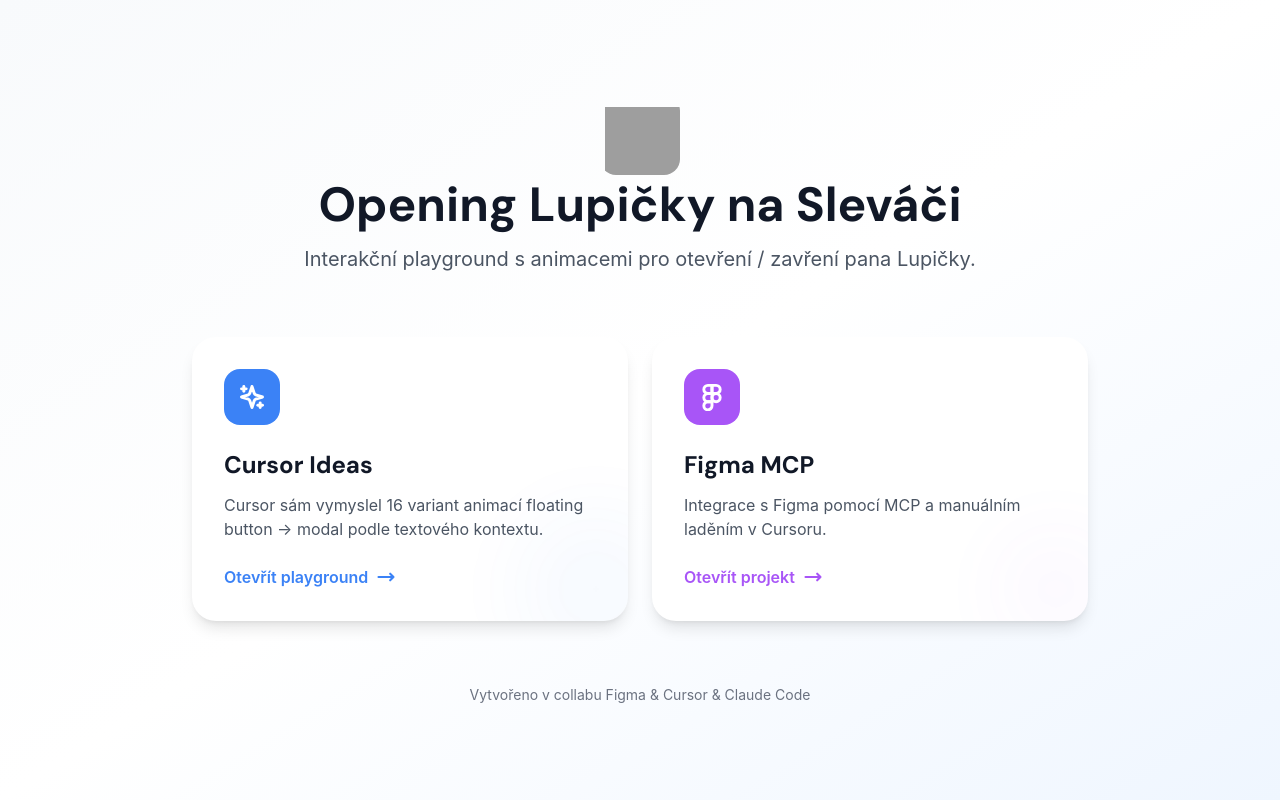
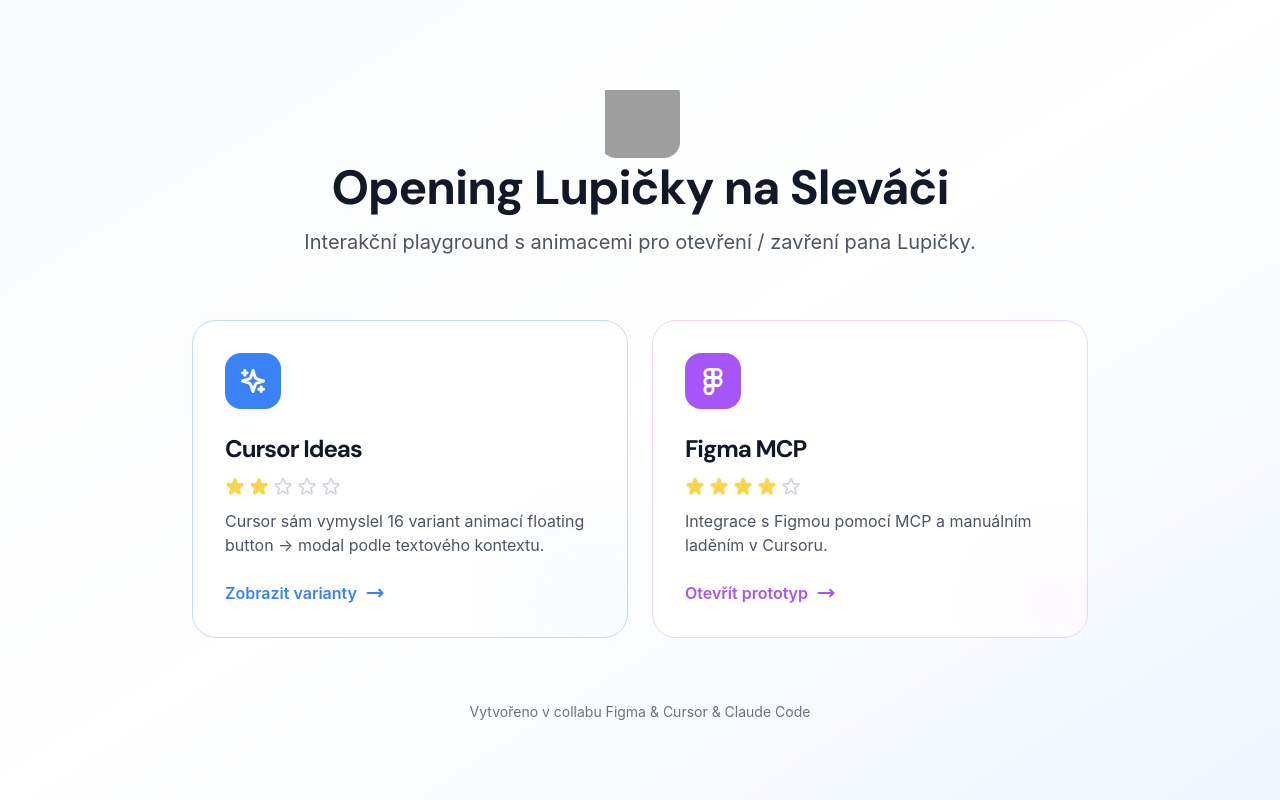
Before and after one commit to maroskadlec/slevac-ai, a React (Vite) app: page / in a window 1280 px wide. Built offline with nearby package versions, Linux system fonts and the light colour scheme.

Commit message:
Změny v HomePage: border místo shadow na Figma MCP kartě a aktualizace textů CTA

```diff
--- a/src/index.css
+++ b/src/index.css
@@ -1,6 +1,12 @@
 @tailwind base;
 @tailwind components;
 @tailwind utilities;
+
+@layer utilities {
+  .font-heading {
+    letter-spacing: -1px;
+  }
+}
 
 body {
   margin: 0;
--- a/src/pages/CursorIdeas.tsx
+++ b/src/pages/CursorIdeas.tsx
@@ -282,7 +282,7 @@
       {/* Back button - vlevo nahoře nad selectorem */}
       <motion.button
         onClick={() => navigate('/')}
-        className="absolute top-6 left-6 z-[60] flex items-center gap-2 px-4 py-2 bg-white rounded-xl shadow-lg hover:shadow-xl transition-all text-gray-700 hover:text-gray-900 border border-gray-100"
+        className="absolute top-6 left-6 z-[60] flex items-center gap-2 px-4 py-2 bg-white rounded-xl transition-all text-gray-700 hover:text-gray-900 border border-gray-100"
         whileHover={{ x: -2, scale: 1.02 }}
         whileTap={{ scale: 0.95 }}
         initial={{ opacity: 0, x: -20 }}
@@ -293,9 +293,21 @@
         <span className="text-sm font-medium">Zpět</span>
       </motion.button>
 
+      {/* Help text */}
+      <motion.div
+        className="absolute top-6 right-6 z-50 bg-blue-50 text-blue-700 px-4 py-3 rounded-xl border border-blue-200 max-w-xs"
+        initial={{ opacity: 0, y: -20 }}
+        animate={{ opacity: 1, y: 0 }}
+        transition={{ delay: 0.7 }}
+      >
+        <p className="text-sm font-medium">
+          💡 Vyber si variantu a klikni na floating button v pravém dolním rohu.
+        </p>
+      </motion.div>
+
       {/* Selector variant - levý horní roh */}
       <div className="absolute top-20 left-6 z-50 max-h-[calc(90vh-80px)] overflow-y-auto">
-        <div className="bg-white rounded-2xl shadow-lg p-4 border border-gray-100">
+        <div className="bg-white rounded-2xl p-4 border border-gray-100">
           <p className="text-sm font-semibold text-gray-700 mb-2">Základní varianty:</p>
           <div className="flex flex-col gap-2 mb-4">
             <button
--- a/src/pages/FigmaMCP.tsx
+++ b/src/pages/FigmaMCP.tsx
@@ -35,12 +35,27 @@
         <div className="w-[140px]" />
       </div>
 
+      {/* Help text */}
+      <div className="px-6 pb-4 text-center">
+        <motion.div
+          className="inline-flex bg-purple-50 text-purple-700 px-4 py-3 rounded-xl border border-purple-200"
+          initial={{ opacity: 0, y: -10 }}
+          animate={{ opacity: 1, y: 0 }}
+          transition={{ delay: 0.2 }}
+        >
+          <p className="text-sm font-medium">
+            💡 Checkuj pana Lupičku, pulzuje, mrká a otevírá modál, pokud na něj klikneš.
+          </p>
+        </motion.div>
+      </div>
+
       {/* Tab Switcher */}
       <div className="px-6 pb-6 text-center">
         <motion.div
           initial={{ opacity: 0, y: -20 }}
           animate={{ opacity: 1, y: 0 }}
-          className="inline-flex bg-white rounded-2xl shadow-lg p-1 gap-1"
+          transition={{ delay: 0.3 }}
+          className="inline-flex bg-white rounded-2xl border border-gray-100 p-1 gap-1"
         >
           <motion.button
             onClick={() => setViewMode('desktop')}
--- a/src/pages/HomePage.tsx
+++ b/src/pages/HomePage.tsx
@@ -98,7 +98,7 @@
           {/* Cursor Ideas Card */}
           <motion.button
             onClick={() => navigate('/cursor-ideas')}
-            className="group relative bg-white rounded-3xl p-8 shadow-lg hover:shadow-2xl transition-shadow overflow-hidden text-left"
+            className="group relative bg-white rounded-3xl p-8 border border-blue-200 transition-shadow overflow-hidden text-left"
             whileHover={{ y: -8, scale: 1.02 }}
             whileTap={{ scale: 0.98 }}
             transition={{
@@ -120,12 +120,32 @@
                 Cursor Ideas
               </h2>
 
+              {/* Rating */}
+              <div className="flex items-center gap-1 mb-3">
+                {[1, 2, 3, 4, 5].map((star) => (
+                  <svg
+                    key={star}
+                    className="w-5 h-5"
+                    fill={star <= 2 ? "#FCD34D" : "none"}
+                    stroke={star <= 2 ? "#FCD34D" : "#D1D5DB"}
+                    viewBox="0 0 24 24"
+                  >
+                    <path
+                      strokeLinecap="round"
+                      strokeLinejoin="round"
+                      strokeWidth={2}
+                      d="M11.049 2.927c.3-.921 1.603-.921 1.902 0l1.519 4.674a1 1 0 00.95.69h4.915c.969 0 1.371 1.24.588 1.81l-3.976 2.888a1 1 0 00-.363 1.118l1.518 4.674c.3.922-.755 1.688-1.538 1.118l-3.976-2.888a1 1 0 00-1.176 0l-3.976 2.888c-.783.57-1.838-.197-1.538-1.118l1.518-4.674a1 1 0 00-.363-1.118l-3.976-2.888c-.784-.57-.38-1.81.588-1.81h4.914a1 1 0 00.951-.69l1.519-4.674z"
+                    />
+                  </svg>
+                ))}
+              </div>
+
               <p className="text-gray-600 mb-6">
                 Cursor sám vymyslel 16 variant animací floating button → modal podle textového kontextu.
               </p>
 
               <div className="flex items-center text-blue-500 font-semibold group-hover:translate-x-2 transition-transform">
-                Otevřít playground
+                Zobrazit varianty
                 <svg className="w-5 h-5 ml-2" fill="none" viewBox="0 0 24 24" stroke="currentColor">
                   <path strokeLinecap="round" strokeLinejoin="round" strokeWidth={2.5} d="M17 8l4 4m0 0l-4 4m4-4H3" />
                 </svg>
@@ -150,7 +170,7 @@
           {/* Figma MCP Card */}
           <motion.button
             onClick={() => navigate('/figma-mcp')}
-            className="group relative bg-white rounded-3xl p-8 shadow-lg hover:shadow-2xl transition-shadow overflow-hidden text-left"
+            className="group relative bg-white rounded-3xl p-8 border border-purple-200 transition-shadow overflow-hidden text-left"
             whileHover={{ y: -8, scale: 1.02 }}
             whileTap={{ scale: 0.98 }}
             transition={{
@@ -172,12 +192,32 @@
                 Figma MCP
               </h2>
 
+              {/* Rating */}
+              <div className="flex items-center gap-1 mb-3">
+                {[1, 2, 3, 4, 5].map((star) => (
+                  <svg
+                    key={star}
+                    className="w-5 h-5"
+                    fill={star <= 4 ? "#FCD34D" : "none"}
+                    stroke={star <= 4 ? "#FCD34D" : "#D1D5DB"}
+                    viewBox="0 0 24 24"
+                  >
+                    <path
+                      strokeLinecap="round"
+                      strokeLinejoin="round"
+                      strokeWidth={2}
+                      d="M11.049 2.927c.3-.921 1.603-.921 1.902 0l1.519 4.674a1 1 0 00.95.69h4.915c.969 0 1.371 1.24.588 1.81l-3.976 2.888a1 1 0 00-.363 1.118l1.518 4.674c.3.922-.755 1.688-1.538 1.118l-3.976-2.888a1 1 0 00-1.176 0l-3.976 2.888c-.783.57-1.838-.197-1.538-1.118l1.518-4.674a1 1 0 00-.363-1.118l-3.976-2.888c-.784-.57-.38-1.81.588-1.81h4.914a1 1 0 00.951-.69l1.519-4.674z"
+                    />
+                  </svg>
+                ))}
+              </div>
+
               <p className="text-gray-600 mb-6">
-                Integrace s Figma pomocí MCP a manuálním laděním v Cursoru.
+                Integrace s Figmou pomocí MCP a manuálním laděním v Cursoru.
               </p>
 
               <div className="flex items-center text-purple-500 font-semibold group-hover:translate-x-2 transition-transform">
-                Otevřít projekt
+                Otevřít prototyp
                 <svg className="w-5 h-5 ml-2" fill="none" viewBox="0 0 24 24" stroke="currentColor">
                   <path strokeLinecap="round" strokeLinejoin="round" strokeWidth={2.5} d="M17 8l4 4m0 0l-4 4m4-4H3" />
                 </svg>
```
